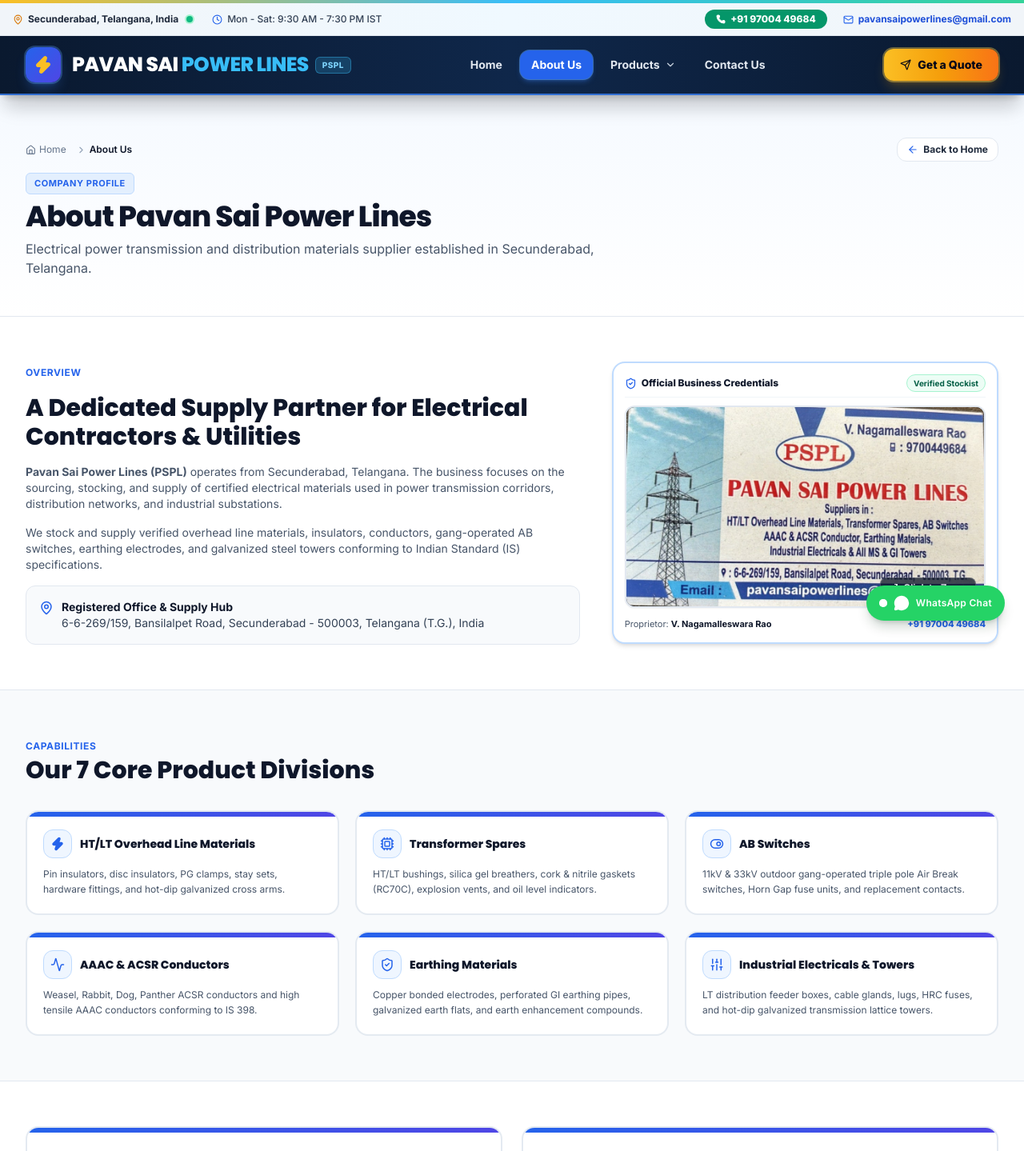
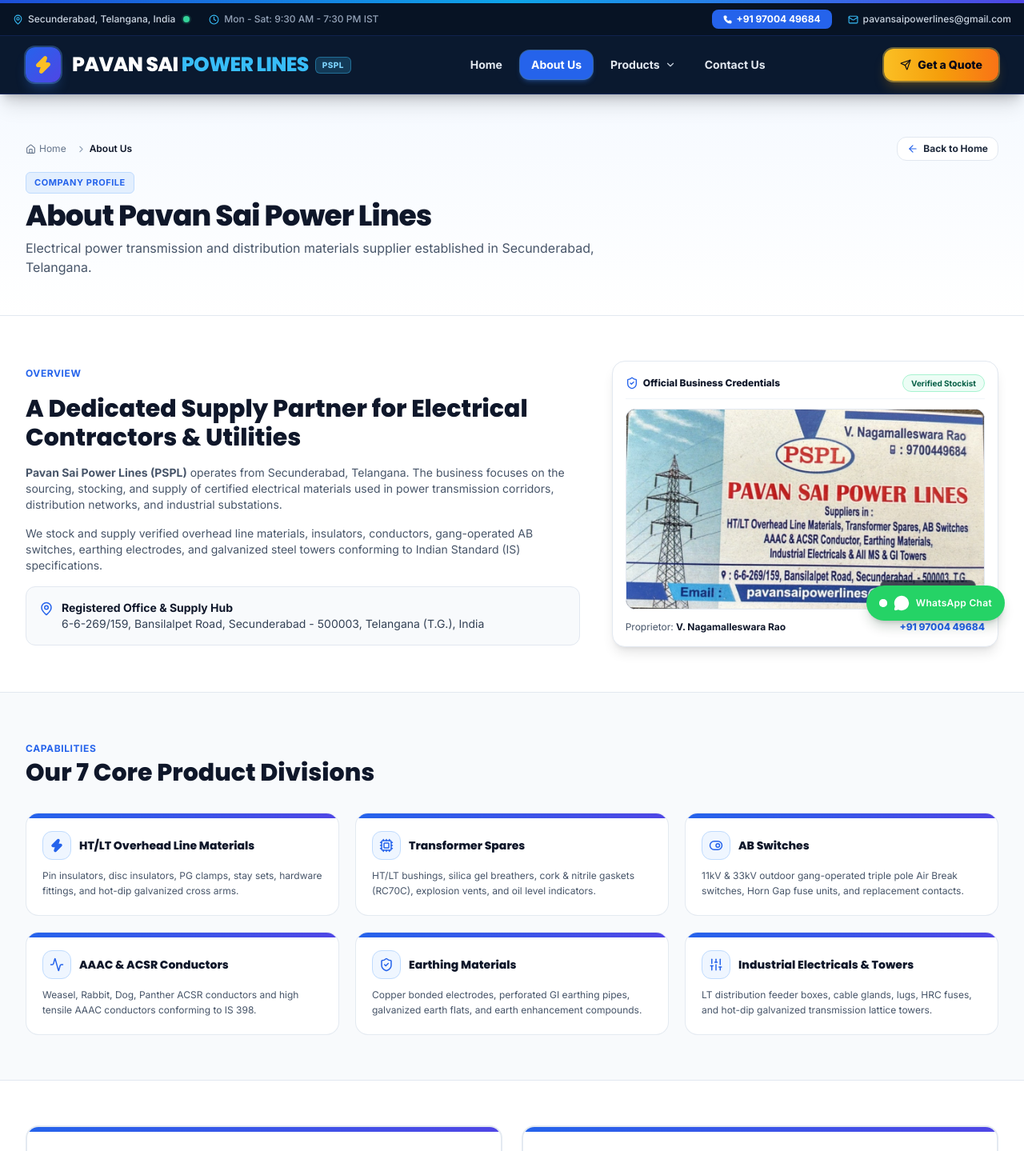
Before and after one commit to Siddharthapusala/powerlines, a React (Vite) app: page /about in a window 1280 px wide. Shown: the top 1439 px of the page at 80% size. Built offline with nearby package versions, Linux system fonts and the light colour scheme.

Commit message:
feat: complete modern enterprise UI overhaul across the entire application

```diff
--- a/src/components/Navbar.jsx
+++ b/src/components/Navbar.jsx
@@ -63,22 +63,22 @@ export default function Navbar() {
 
   return (
     <>
-      <header className="sticky top-0 z-40 w-full shadow-xl">
+      <header className="sticky top-0 z-40 w-full shadow-lg">
 
         {/* Top Electric Power Gradient Accent Ribbon */}
-        <div className="h-1 w-full bg-gradient-to-r from-amber-400 via-sky-400 to-emerald-400"></div>
+        <div className="h-1 w-full bg-gradient-to-r from-blue-700 via-sky-500 to-indigo-600"></div>
 
-        {/* Desktop Top Contact Bar - High-Contrast Light Arctic Pearl Bar (Distinct from Header) */}
-        <div className="bg-gradient-to-r from-slate-100 via-sky-50 to-slate-100 text-slate-800 text-xs py-2 px-4 border-b border-slate-200/90 hidden md:block">
+        {/* Desktop Top Contact Bar - High-End Deep Industrial Navy Bar */}
+        <div className="bg-[#071324] text-slate-300 text-xs py-2 px-4 border-b border-blue-900/40 hidden md:block">
           <div className="max-w-7xl mx-auto flex items-center justify-between">
             <div className="flex items-center gap-6">
-              <span className="flex items-center gap-1.5 font-bold text-slate-800">
-                <MapPin size={13} className="text-amber-600" />
+              <span className="flex items-center gap-1.5 font-medium text-slate-300">
+                <MapPin size={13} className="text-sky-400" />
                 <span>{COMPANY_INFO.location.city}, {COMPANY_INFO.location.state}, India</span>
-                <span className="inline-block w-2 h-2 rounded-full bg-emerald-500 animate-pulse ml-1 ring-2 ring-emerald-200"></span>
+                <span className="inline-block w-2 h-2 rounded-full bg-emerald-400 animate-pulse ml-1 ring-2 ring-emerald-400/20"></span>
               </span>
-              <span className="flex items-center gap-1.5 text-slate-700 font-medium">
-                <Clock size={13} className="text-blue-600" />
+              <span className="flex items-center gap-1.5 text-slate-400 font-medium">
+                <Clock size={13} className="text-sky-400" />
                 <span>Mon - Sat: 9:30 AM - 7:30 PM IST</span>
               </span>
             </div>
@@ -86,26 +86,26 @@ export default function Navbar() {
             <div className="flex items-center gap-5">
               <a
                 href={`tel:${COMPANY_INFO.contact.primaryPhoneRaw}`}
-                className="inline-flex items-center gap-1.5 bg-emerald-600 hover:bg-emerald-700 text-white font-extrabold text-xs px-3.5 py-1 rounded-full shadow-xs hover:shadow transition"
+                className="inline-flex items-center gap-1.5 bg-blue-600 hover:bg-blue-700 text-white font-bold text-xs px-3.5 py-1 rounded-lg shadow-xs transition"
               >
-                <Phone size={12} className="fill-white" />
+                <Phone size={11} className="fill-white" />
                 <span>{COMPANY_INFO.contact.primaryPhone}</span>
               </a>
               <a
                 href={`mailto:${COMPANY_INFO.contact.primaryEmail}`}
-                className="flex items-center gap-1.5 text-blue-700 hover:text-blue-900 font-bold transition"
+                className="flex items-center gap-1.5 text-slate-300 hover:text-white transition font-medium"
               >
-                <Mail size={13} className="text-blue-600" />
+                <Mail size={13} className="text-sky-400" />
                 <span>{COMPANY_INFO.contact.primaryEmail}</span>
               </a>
             </div>
           </div>
         </div>
 
-        {/* Main Navigation Bar - Deep Corporate Electric Sapphire Navy (Distinct Colorful Header) */}
-        <nav className={`w-full transition-all duration-200 bg-gradient-to-r from-[#0a192f] via-[#0f274a] to-[#0a192f] border-b-2 border-blue-500/80 shadow-xl text-white ${
+        {/* Main Navigation Bar */}
+        <nav className={`w-full transition-all duration-200 bg-[#0a192f] border-b border-blue-900/50 shadow-xl text-white ${
           scrolled
-            ? 'py-2 sm:py-2.5 backdrop-blur-md shadow-2xl'
+            ? 'py-2 sm:py-2.5 backdrop-blur-md shadow-2xl bg-[#0a192f]/95'
             : 'py-2.5 sm:py-3.5'
         }`}>
           <div className="max-w-7xl mx-auto px-3.5 sm:px-6 lg:px-8 flex items-center justify-between">
--- a/src/components/WhatsAppButton.jsx
+++ b/src/components/WhatsAppButton.jsx
@@ -12,7 +12,7 @@ export default function WhatsAppButton() {
   const whatsappUrl = `https://wa.me/${COMPANY_INFO.contact.whatsappNumber.replace(/[^0-9]/g, '')}?text=${defaultMessage}`;
 
   return (
-    <div className="fixed bottom-4 right-4 sm:bottom-6 sm:right-6 z-40 flex flex-col items-end">
+    <div className="fixed bottom-20 md:bottom-6 right-4 sm:right-6 z-40 flex flex-col items-end">
       {/* Tooltip on Desktop hover */}
       {showTooltip && (
         <div className="hidden sm:flex mb-2 bg-white text-slate-800 text-xs py-2 px-3.5 rounded-lg shadow-xl border border-slate-200 items-center gap-2 animate-fade-in max-w-xs">
--- a/src/pages/About.jsx
+++ b/src/pages/About.jsx
@@ -91,19 +91,19 @@ export default function About() {
 
           <div className="lg:col-span-5 space-y-4">
             {/* Official Visiting Card & Verification */}
-            <div className="rounded-2xl overflow-hidden border-2 border-blue-200 shadow-md bg-white p-3.5 space-y-2.5">
-              <div className="flex items-center justify-between text-xs pb-1.5 border-b border-slate-100">
+            <div className="rounded-2xl overflow-hidden border border-slate-200 shadow-lg bg-white p-4 space-y-3">
+              <div className="flex items-center justify-between text-xs pb-2 border-b border-slate-100">
                 <span className="font-extrabold text-slate-900 flex items-center gap-1.5">
-                  <ShieldCheck size={15} className="text-blue-600" />
+                  <ShieldCheck size={16} className="text-blue-600" />
                   <span>Official Business Credentials</span>
                 </span>
-                <span className="text-[10px] font-bold text-emerald-800 bg-emerald-50 px-2 py-0.5 rounded-full border border-emerald-200">
+                <span className="text-[10px] font-bold text-emerald-800 bg-emerald-50 px-2.5 py-0.5 rounded-full border border-emerald-200">
                   Verified Stockist
                 </span>
               </div>
               <div
                 onClick={() => setIsCardZoomOpen(true)}
-                className="rounded-xl overflow-hidden border-2 border-slate-200 bg-slate-900 shadow-sm group relative cursor-pointer"
+                className="rounded-xl overflow-hidden border border-slate-200 bg-slate-950 shadow-xs group relative cursor-pointer"
                 title="Click to zoom and view visiting card in high resolution"
               >
                 <img
@@ -118,8 +118,8 @@ export default function About() {
                   </span>
                 </div>
               </div>
-              <div className="flex items-center justify-between text-[11px] text-slate-600 pt-0.5">
-                <span>Proprietor: <strong className="text-slate-900">{COMPANY_INFO.contact.representativeName}</strong></span>
+              <div className="flex items-center justify-between text-xs text-slate-600 pt-0.5">
+                <span>Proprietor: <strong className="text-slate-900 font-bold">{COMPANY_INFO.contact.representativeName}</strong></span>
                 <a href={`tel:${COMPANY_INFO.contact.primaryPhoneRaw}`} className="text-blue-600 font-black hover:underline">
                   {COMPANY_INFO.contact.primaryPhone}
                 </a>
@@ -145,7 +145,7 @@ export default function About() {
 
           <div className="grid grid-cols-1 md:grid-cols-2 lg:grid-cols-3 gap-5">
             {/* Division 1 */}
-            <div className="group relative bg-white hover:bg-slate-50/50 p-5 rounded-2xl border-2 border-slate-200/90 hover:border-blue-600 shadow-xs hover:shadow-xl transition-all duration-300 overflow-hidden">
+            <div className="group relative bg-white hover:bg-slate-50/50 p-5 rounded-2xl border border-slate-200/90 hover:border-blue-500/80 shadow-xs hover:shadow-lg hover:-translate-y-1 transition-all duration-300 overflow-hidden">
               <div className="absolute top-0 inset-x-0 h-1.5 bg-gradient-to-r from-blue-600 to-indigo-600"></div>
               <div className="flex items-center gap-2.5 mb-2.5 pt-0.5">
                 <div className="w-9 h-9 rounded-xl bg-blue-50 text-blue-600 group-hover:bg-blue-600 group-hover:text-white border border-blue-200 flex items-center justify-center shadow-xs group-hover:scale-108 transition-all">
@@ -159,7 +159,7 @@ export default function About() {
             </div>
 
             {/* Division 2 */}
-            <div className="group relative bg-white hover:bg-slate-50/50 p-5 rounded-2xl border-2 border-slate-200/90 hover:border-blue-600 shadow-xs hover:shadow-xl transition-all duration-300 overflow-hidden">
+            <div className="group relative bg-white hover:bg-slate-50/50 p-5 rounded-2xl border border-slate-200/90 hover:border-blue-500/80 shadow-xs hover:shadow-lg hover:-translate-y-1 transition-all duration-300 overflow-hidden">
               <div className="absolute top-0 inset-x-0 h-1.5 bg-gradient-to-r from-blue-600 to-indigo-600"></div>
               <div className="flex items-center gap-2.5 mb-2.5 pt-0.5">
                 <div className="w-9 h-9 rounded-xl bg-blue-50 text-blue-600 group-hover:bg-blue-600 group-hover:text-white border border-blue-200 flex items-center justify-center shadow-xs group-hover:scale-108 transition-all">
@@ -173,7 +173,7 @@ export default function About() {
             </div>
 
             {/* Division 3 */}
-            <div className="group relative bg-white hover:bg-slate-50/50 p-5 rounded-2xl border-2 border-slate-200/90 hover:border-blue-600 shadow-xs hover:shadow-xl transition-all duration-300 overflow-hidden">
+            <div className="group relative bg-white hover:bg-slate-50/50 p-5 rounded-2xl border border-slate-200/90 hover:border-blue-500/80 shadow-xs hover:shadow-lg hover:-translate-y-1 transition-all duration-300 overflow-hidden">
               <div className="absolute top-0 inset-x-0 h-1.5 bg-gradient-to-r from-blue-600 to-indigo-600"></div>
               <div className="flex items-center gap-2.5 mb-2.5 pt-0.5">
                 <div className="w-9 h-9 rounded-xl bg-blue-50 text-blue-600 group-hover:bg-blue-600 group-hover:text-white border border-blue-200 flex items-center justify-center shadow-xs group-hover:scale-108 transition-all">
@@ -187,7 +187,7 @@ export default function About() {
             </div>
 
             {/* Division 4 */}
-            <div className="group relative bg-white hover:bg-slate-50/50 p-5 rounded-2xl border-2 border-slate-200/90 hover:border-blue-600 shadow-xs hover:shadow-xl transition-all duration-300 overflow-hidden">
+            <div className="group relative bg-white hover:bg-slate-50/50 p-5 rounded-2xl border border-slate-200/90 hover:border-blue-500/80 shadow-xs hover:shadow-lg hover:-translate-y-1 transition-all duration-300 overflow-hidden">
               <div className="absolute top-0 inset-x-0 h-1.5 bg-gradient-to-r from-blue-600 to-indigo-600"></div>
               <div className="flex items-center gap-2.5 mb-2.5 pt-0.5">
                 <div className="w-9 h-9 rounded-xl bg-blue-50 text-blue-600 group-hover:bg-blue-600 group-hover:text-white border border-blue-200 flex items-center justify-center shadow-xs group-hover:scale-108 transition-all">
@@ -201,7 +201,7 @@ export default function About() {
             </div>
 
             {/* Division 5 */}
-            <div className="group relative bg-white hover:bg-slate-50/50 p-5 rounded-2xl border-2 border-slate-200/90 hover:border-blue-600 shadow-xs hover:shadow-xl transition-all duration-300 overflow-hidden">
+            <div className="group relative bg-white hover:bg-slate-50/50 p-5 rounded-2xl border border-slate-200/90 hover:border-blue-500/80 shadow-xs hover:shadow-lg hover:-translate-y-1 transition-all duration-300 overflow-hidden">
               <div className="absolute top-0 inset-x-0 h-1.5 bg-gradient-to-r from-blue-600 to-indigo-600"></div>
               <div className="flex items-center gap-2.5 mb-2.5 pt-0.5">
                 <div className="w-9 h-9 rounded-xl bg-blue-50 text-blue-600 group-hover:bg-blue-600 group-hover:text-white border border-blue-200 flex items-center justify-center shadow-xs group-hover:scale-108 transition-all">
@@ -215,7 +215,7 @@ export default function About() {
             </div>
 
             {/* Division 6 */}
-            <div className="group relative bg-white hover:bg-slate-50/50 p-5 rounded-2xl border-2 border-slate-200/90 hover:border-blue-600 shadow-xs hover:shadow-xl transition-all duration-300 overflow-hidden">
+            <div className="group relative bg-white hover:bg-slate-50/50 p-5 rounded-2xl border border-slate-200/90 hover:border-blue-500/80 shadow-xs hover:shadow-lg hover:-translate-y-1 transition-all duration-300 overflow-hidden">
               <div className="absolute top-0 inset-x-0 h-1.5 bg-gradient-to-r from-blue-600 to-indigo-600"></div>
               <div className="flex items-center gap-2.5 mb-2.5 pt-0.5">
                 <div className="w-9 h-9 rounded-xl bg-blue-50 text-blue-600 group-hover:bg-blue-600 group-hover:text-white border border-blue-200 flex items-center justify-center shadow-xs group-hover:scale-108 transition-all">
```
Also changed, not shown: src/components/ProductCard.jsx (+8 -8 lines), src/pages/Contact.jsx (+4 -4 lines), src/pages/Home.jsx (+50 -50 lines), src/pages/ProductDetails.jsx (+5 -5 lines).
